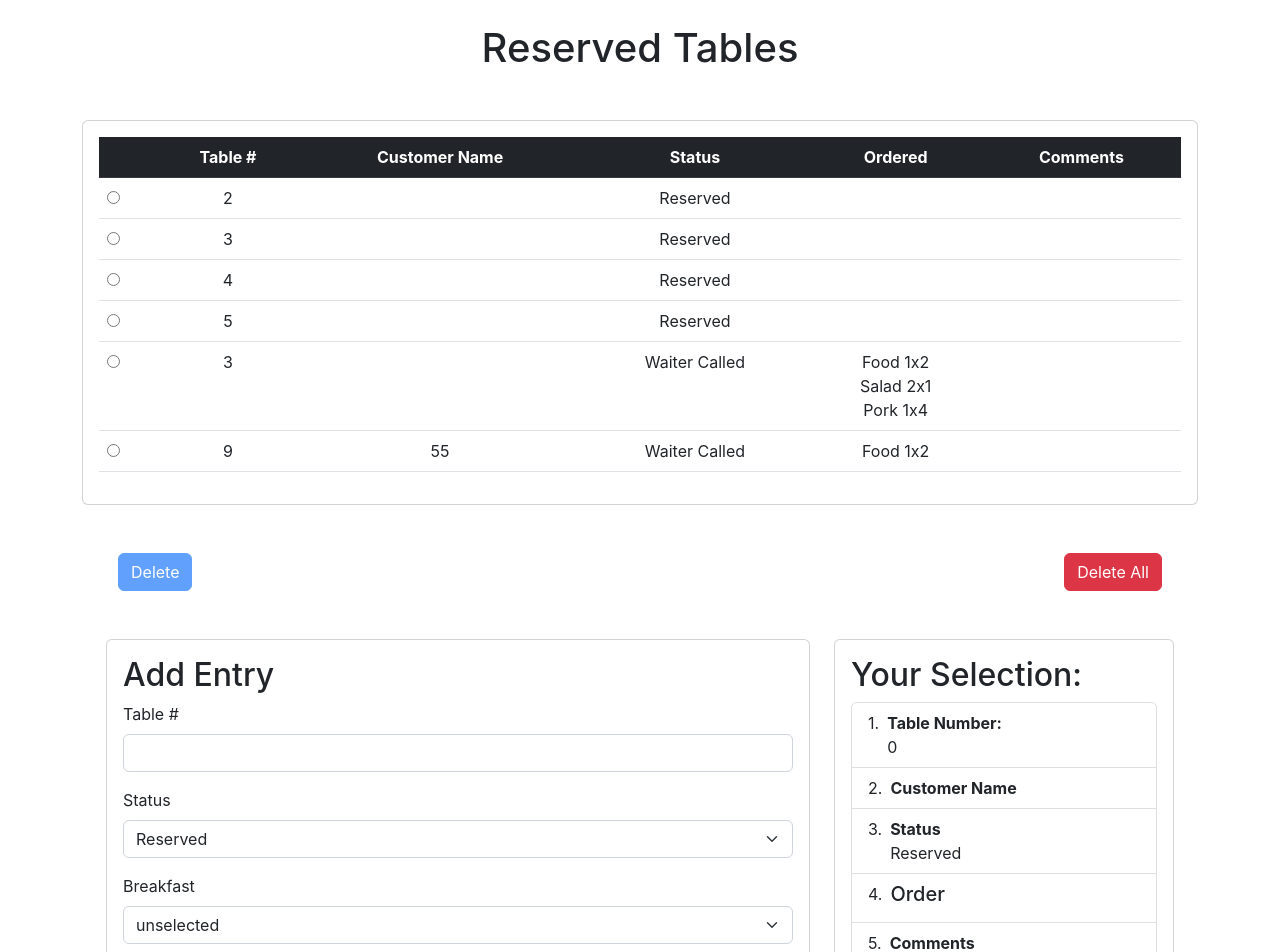
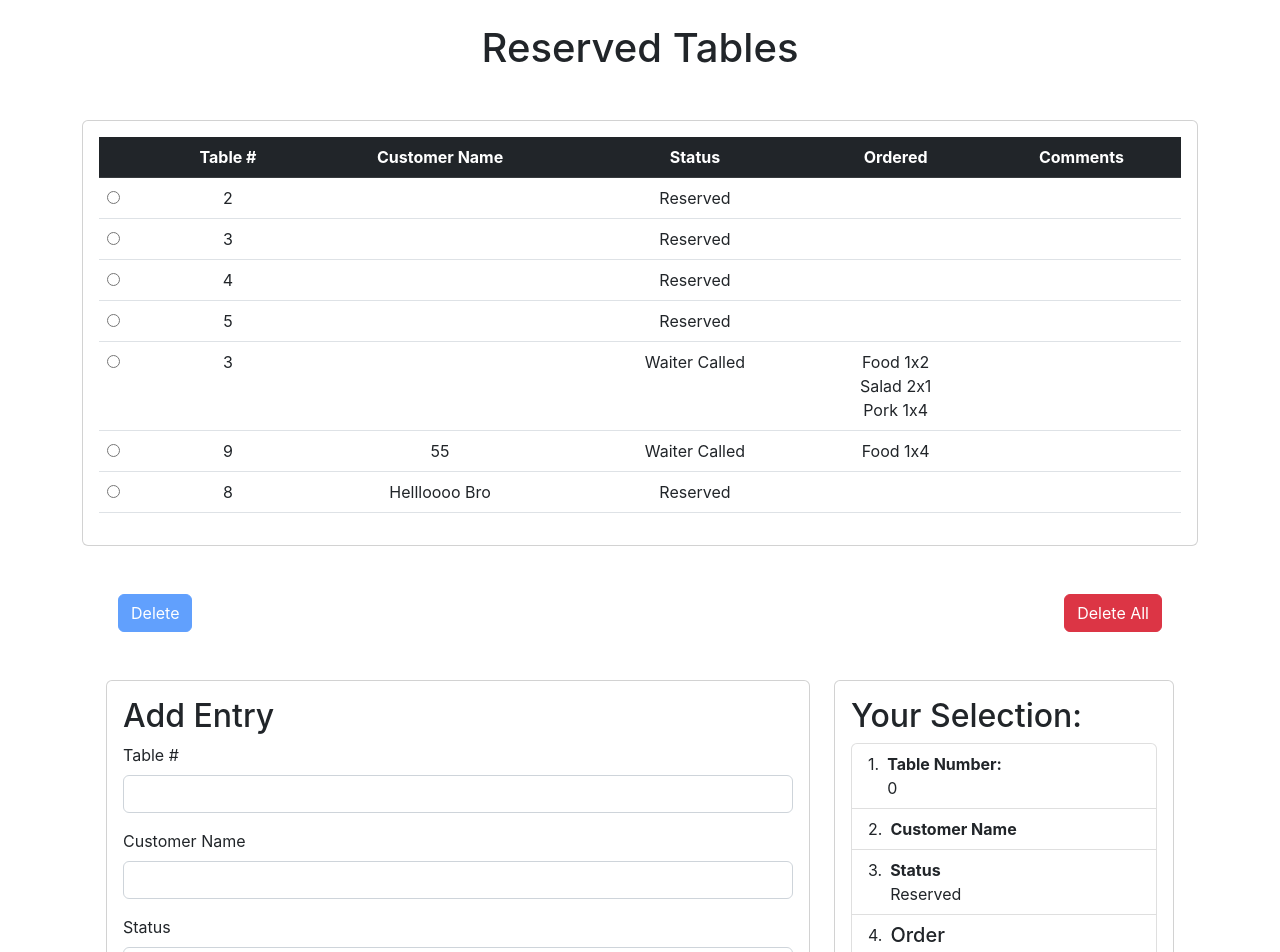
Before and after one commit to VT71/restaurant-app, a React (Create React App) app: page /waiter in a window 1280 px wide. Shown: the top 952 px of the page. Built offline with nearby package versions, Linux system fonts and the light colour scheme; data requests are answered from the project's data file.

Commit message:
When the waiter selects a specific table and updates the order, form submission will also update the existing table from the backend

```diff
--- a/db.json
+++ b/db.json
@@ -39,9 +39,17 @@
       "name": "55",
       "number": "9",
       "status": "Waiter Called",
-            "food": "Food 1x2",
+      "food": "Food 1x4",
       "comment": "",
       "id": 7
+    },
+    {
+      "number": "8",
+      "status": "Reserved",
+      "food": "",
+      "comment": "",
+      "name": "Hellloooo Bro",
+      "id": 8
     }
   ]
 }
--- a/src/components/Form.js
+++ b/src/components/Form.js
@@ -11,6 +11,7 @@ import {
     addComment,
     addTable,
     updatePendingReservation,
+    editTable,
 } from '../store/slices/TableSlice';
 import FormSelectionPreview from './FormSelectionPreview';
 
@@ -164,7 +165,16 @@ function Form() {
                 JSON.stringify(pendingReservation)
         );
 
-        dispatch(addTable(pendingReservation));
+        if (pendingModification.status == 'in-progress') {
+            dispatch(
+                editTable({
+                    id: pendingModification.id,
+                    table: pendingReservation,
+                })
+            );
+        } else {
+            dispatch(addTable(pendingReservation));
+        }
 
         e.target.reset();
     };
@@ -207,6 +217,28 @@ function Form() {
                                                 dispatch(
                                                     updatePendingReservation({
                                                         dataType: 'number',
+                                                        data: e.target.value,
+                                                    })
+                                                );
+                                            }}
+                                        />
+                                    </div>
+                                    <div className='mb-3'>
+                                        <label
+                                            htmlFor='customer-name-input'
+                                            className='float-start form-label'
+                                        >
+                                            Customer Name
+                                        </label>
+                                        <input
+                                            className='form-control'
+                                            id='customer-name-input'
+                                            data-testid='tableno-input'
+                                            required
+                                            onChange={(e) => {
+                                                dispatch(
+                                                    updatePendingReservation({
+                                                        dataType: 'name',
                                                         data: e.target.value,
                                                     })
                                                 );
--- a/src/store/slices/TableSlice.js
+++ b/src/store/slices/TableSlice.js
@@ -99,6 +99,23 @@ export const removeAllTables = createAsyncThunk(
         // }
         //console.log('idsString: ' + idsString);
         //return response;
+    }
+);
+
+export const editTable = createAsyncThunk(
+    'tables/editTable',
+    async (modifiedTable) => {
+        const response = await fetch(
+            `http://localhost:3333/tables/${modifiedTable.id}`,
+            {
+                method: 'PUT',
+                headers: {
+                    'Content-type': 'application/json',
+                },
+                body: JSON.stringify(modifiedTable.table),
+            }
+        );
+        return response.json();
     }
 );
 
@@ -251,16 +268,16 @@ export const tableSlice = createSlice({
             .addCase(addTable.fulfilled, (state, action) => {
                 state.apiStatus = 'succeeded';
                 console.log('Add Table Succeeded');
-                console.log(
-                    'Add Table Payload: ' + JSON.stringify(action.payload)
-                );
-                state.tables.push(action.payload);
-                state.pendingReservation = {
-                    number: 0,
-                    status: 'Reserved',
-                    food: '',
-                    comment: '',
-                };
+                // console.log(
+                //     'Add Table Payload: ' + JSON.stringify(action.payload)
+                // );
+                // state.tables.push(action.payload);
+                // state.pendingReservation = {
+                //     number: 0,
+                //     status: 'Reserved',
+                //     food: '',
+                //     comment: '',
+                // };
             })
             .addCase(removeTables.fulfilled, (state, action) => {
                 state.apiStatus = 'succeeded';
@@ -285,6 +302,9 @@ export const tableSlice = createSlice({
             .addCase(removeAllTables.fulfilled, (state, action) => {
                 state.apiStatus = 'succeeded';
                 state.tables = [];
+            })
+            .addCase(editTable.fulfilled, (state, action) => {
+                state.apiStatus = 'succeeded';
             });
     },
 });
```
Lines whose indentation alone changed are shown as unchanged.
